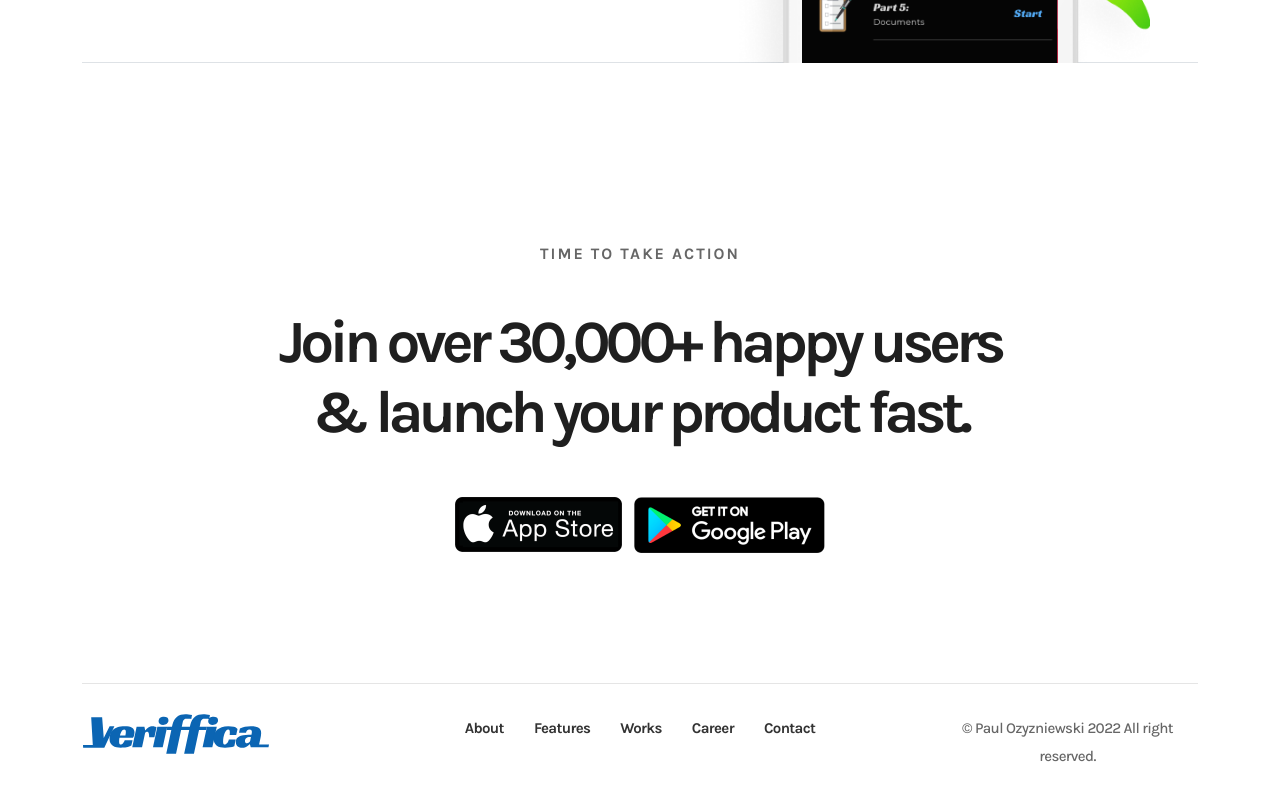
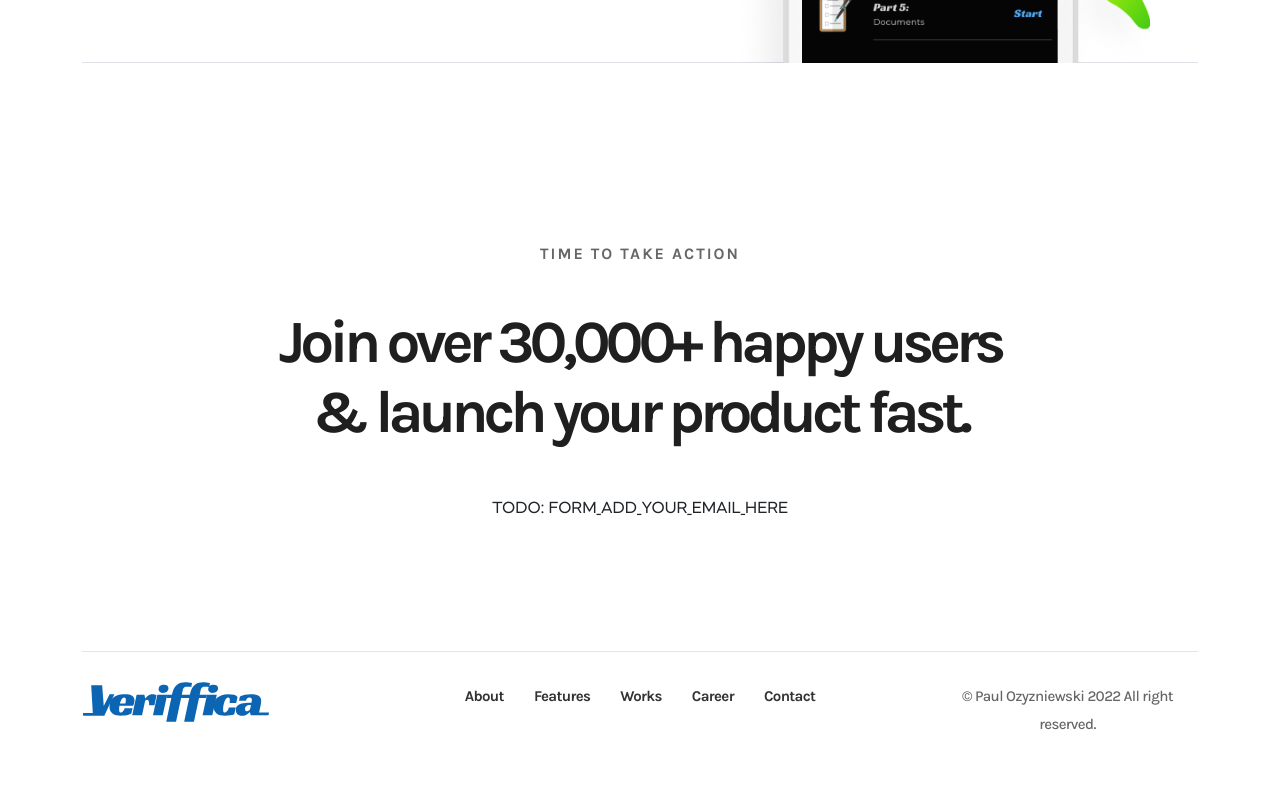
Before and after one commit to OziOcb/Veriffica-landing-page, a Vue app: page / in a window 1280 px wide. Shown: the part 2486-3286 px from the top of the page. After the commit the page ends 3254 px from the top, so only its background shows below. Built offline with nearby package versions, Linux system fonts and the light colour scheme.

Commit message:
Change TheCtaSection

```diff
--- a/src/components/TheCtaSection.vue
+++ b/src/components/TheCtaSection.vue
@@ -17,14 +17,16 @@
                   Join over 30,000+ happy users & launch your product fast.
                 </h2>
 
-                <div class="apps-btn">
+                <div>TODO: FORM_ADD_YOUR_EMAIL_HERE</div>
+
+                <!-- <div class="apps-btn">
                   <a href="#" class="app-store">
                     <img src="src/assets/image/l3/app-store.png" alt="" />
                   </a>
                   <a href="#" class="app-store">
                     <img src="src/assets/image/l3/google-play.png" alt="" />
                   </a>
-                </div>
+                </div> -->
               </div>
             </div>
           </div>
```
